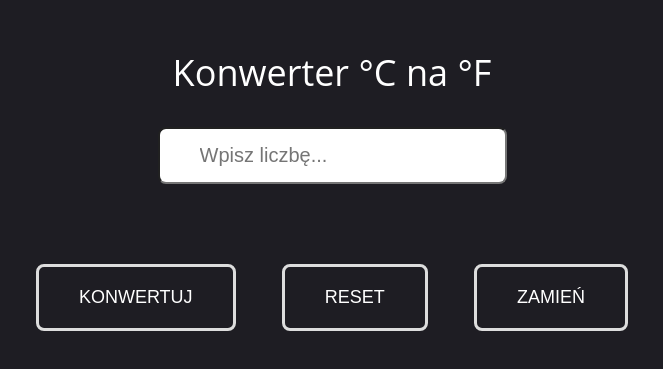
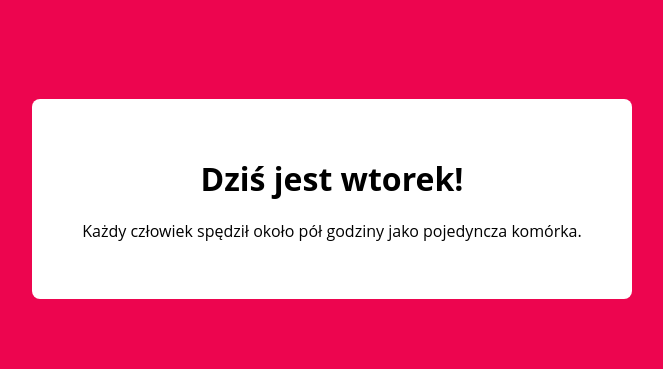
Before and after one commit to MatPawluk/Chowanie-obrazka, a plain HTML site: page index.html in a window 1280 px wide. Shown: the part 201-570 px from the top of the page, without its empty margins (308-971 px from the left). Drawn offline with Linux system fonts and the light colour scheme.

Commit message:
ciekawostki

```diff
--- a/app.js
+++ b/app.js
@@ -1,54 +1,23 @@
-const convBtn = document.querySelector(".conv");
-const resetBtn = document.querySelector(".reset");
-const changeBtn = document.querySelector(".change");
-const converter = document.querySelector("#converter");
-const result = document.querySelector(".result");
-const one = document.querySelector(".one");
-const two = document.querySelector(".two");
+const currentDay = document.querySelector(".current-day");
+const funFact = document.querySelector(".fun-fact");
 
-let fahrenheit;
-let celsius;
+const facts = [
+  "Krokodyl nie potrafi wystawić języka.",
+  "Każdy człowiek spędził około pół godziny jako pojedyncza komórka.",
+  "Dźwięk przemieszcza się 15 razy szybciej przez stal niż przez powietrze.",
+  "Leniwce potrzebują dwóch tygodni na strawienie jedzenia.",
+  "Goryle śpią nawet czternaście godzin dziennie.",
+  "Język kameleona jest dwukrotnie dłuższy od jego ciała.",
+  "Chińczycy w ciągu roku zużywają około 80 miliardów pałeczek.",
+  "Żeby wejść na Wieżę Eiffla trzeba pokonać aż 1710 stopni.",
+];
 
-const change = () => {
-  if (one.textContent.includes("°C")) {
-    one.textContent = "°F";
-    two.textContent = "°C";
-  } else {
-    one.textContent = "°C";
-    two.textContent = "°F";
-  }
-  result.textContent = "";
+const day = new Date();
+currentDay.textContent = day.toLocaleDateString("pl", { weekday: "long" });
+
+const showRandomFact = () => {
+  const number = Math.floor(Math.random() * facts.length);
+  funFact.textContent = facts[number];
 };
 
-const celsiusToFahrenheit = () => {
-  fahrenheit = converter.value * 1.8 + 32;
-  result.textContent = `${converter.value}°C to ${fahrenheit.toFixed(1)}°F`;
-  converter.value = "";
-};
-
-const fahrenheitToCelsius = () => {
-  celsius = (converter.value - 32) / 1.8;
-  result.textContent = `${converter.value}°F to ${celsius.toFixed(1)}°C`;
-  converter.value = "";
-};
-
-const conversion = () => {
-  if (converter.value !== "") {
-    if (one.textContent.includes("°C")) {
-      celsiusToFahrenheit();
-    } else {
-      fahrenheitToCelsius();
-    }
-  } else {
-    result.textContent = "Podaj wartość";
-  }
-};
-
-const restart = () => {
-  result.textContent = "";
-  converter.value = "";
-};
-
-changeBtn.addEventListener("click", change);
-convBtn.addEventListener("click", conversion);
-resetBtn.addEventListener("click", restart);
+showRandomFact();
--- a/css.css
+++ b/css.css
@@ -3,50 +3,29 @@
   margin: 0;
   padding: 0;
 }
-
 body {
   display: flex;
   justify-content: center;
   align-items: center;
   flex-direction: column;
-  position: relative;
+  padding: 2em;
   height: 100vh;
   font-family: "Open Sans", sans-serif;
-  color: #fff;
-  background-color: #1e1d23;
-  font-size: 24px;
+  background-color: #ed054f;
 }
 
-.result {
-  margin-bottom: 50px;
+.box {
+  display: flex;
+  justify-content: center;
+  align-items: center;
+  flex-direction: column;
+  width: 600px;
+  min-height: 200px;
+  padding: 30px;
+  border-radius: 8px;
+  background-color: #fff;
 }
 
-label {
-  font-size: 36px;
+.fun-fact {
+  margin-top: 20px;
 }
-
-input {
-  margin-top: 30px;
-  margin-bottom: 10px;
-  padding: 15px 40px;
-  border-radius: 8px;
-  font-size: 20px;
-}
-
-button {
-  padding: 20px 40px;
-  margin: 20px;
-  cursor: pointer;
-  background: none;
-  color: #fff;
-  font-size: 18px;
-  border: 3px solid #ddd;
-  border-radius: 8px;
-  transition: 0.3s;
-  text-transform: uppercase;
-}
-
-button:hover {
-  background-color: #ddd;
-  color: #000;
-}
--- a/index.html
+++ b/index.html
@@ -11,17 +11,9 @@
     <title>Document</title>
   </head>
   <body>
-    <label for="converter"
-      >Konwerter <span class="one">°C</span> na
-      <span class="two">°F</span></label
-    >
-    <input type="number" id="converter" placeholder="Wpisz liczbę..." />
-    <p class="result"></p>
-
-    <div>
-      <button class="conv">Konwertuj</button>
-      <button class="reset">Reset</button>
-      <button class="change">Zamień</button>
+    <div class="box">
+      <h1>Dziś jest <span class="current-day"></span>!</h1>
+      <p class="fun-fact"></p>
     </div>
     <script src="./app.js"></script>
   </body>
```
